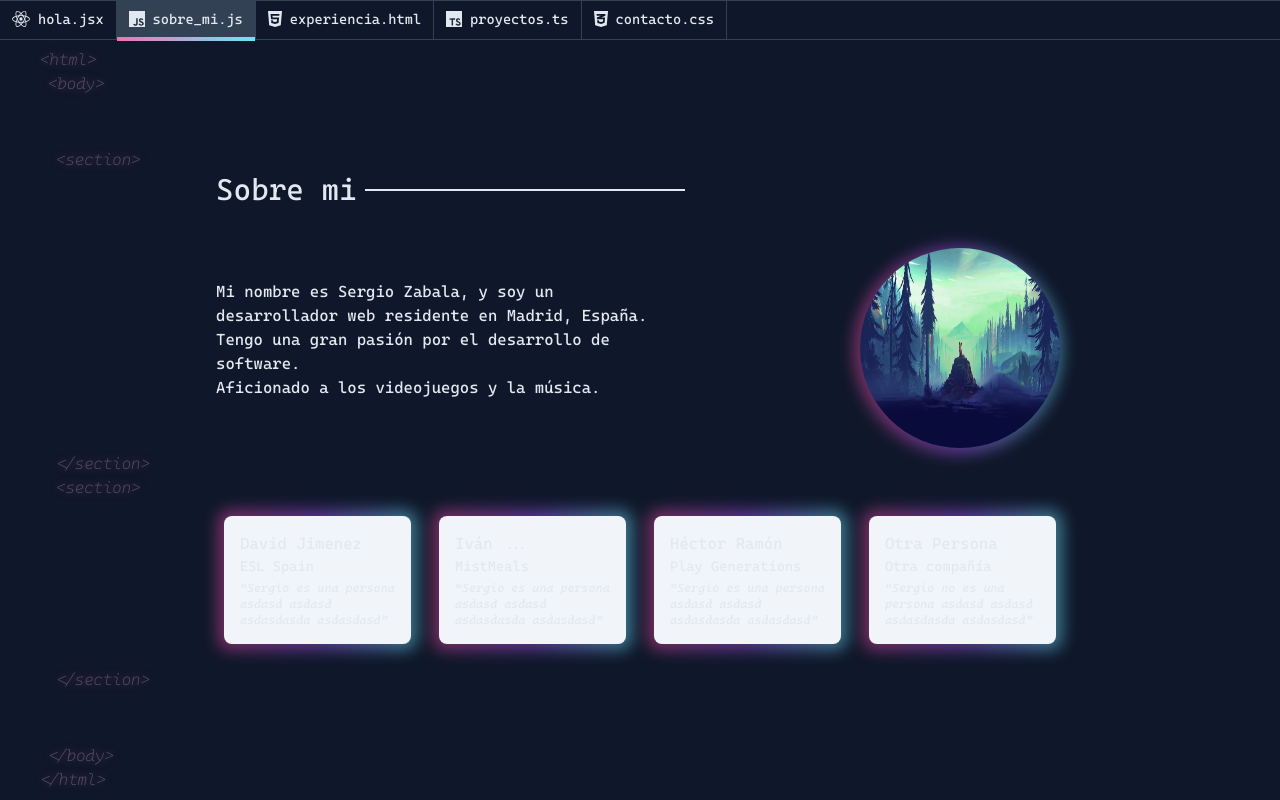
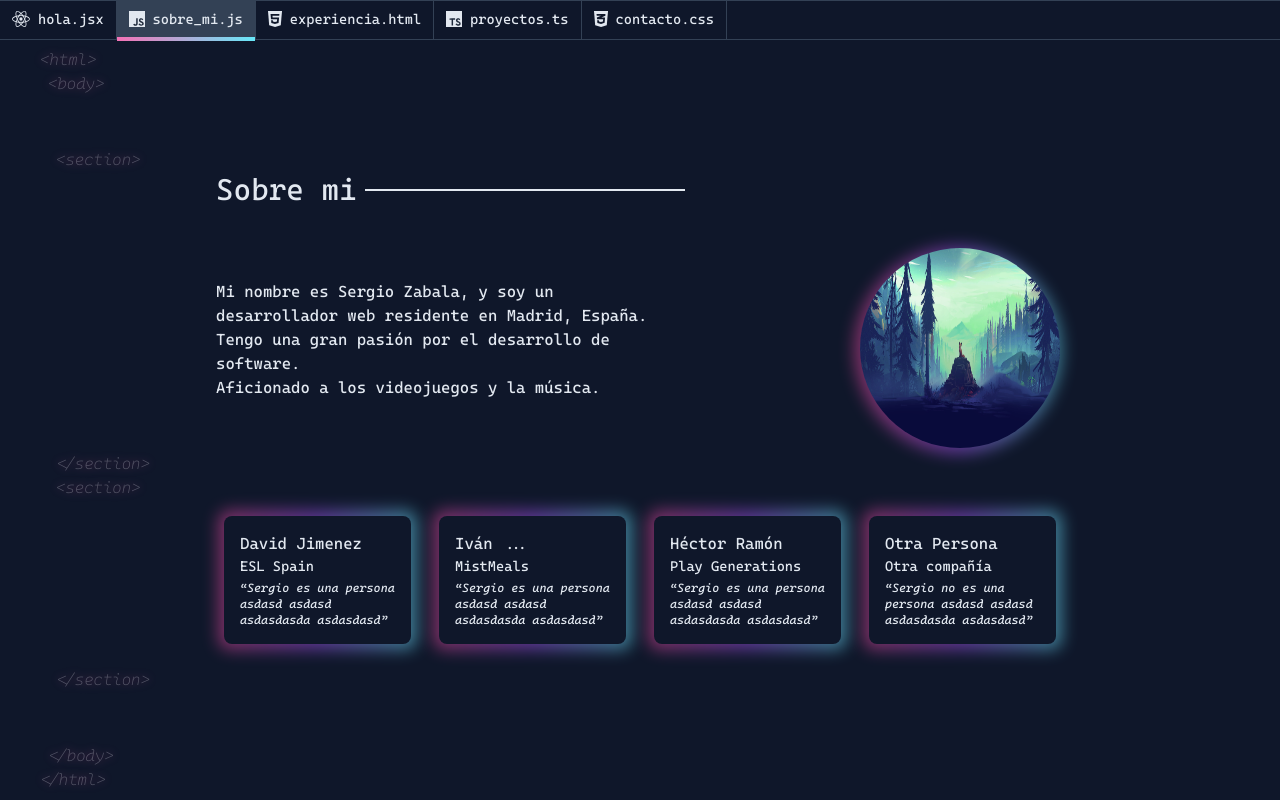
Before and after one commit to kyubiful/personal-landing, a React (Vite) app: page /about in a window 1280 px wide. Built offline with nearby package versions, Linux system fonts and the light colour scheme.

Commit message:
🐛 fix: fix background color

```diff
--- a/src/components/OpinionCard/index.jsx
+++ b/src/components/OpinionCard/index.jsx
@@ -4,7 +4,7 @@ export const OpinionCard = ({ name, company, text, companyUrl }) => {
       <div className="absolute inset-0.5 group-hover:inset-0 dark:inset-1 dark:group-hover:inset-0.5 bg-gradient-to-r from-pink-500 via-purple-500 to-cyan-300 opacity-50 group-hover:opacity-60 transition duration-900 rounded-xl blur mb-2">
       </div>
       <div className="transform h-full transition-all rounded-xl w-full p-2 mb-2">
-        <div className="h-full w-full bg-slate-100 dark:bg-slate-900 rounded-lg p-4">
+        <div className="h-full w-full bg-slate-100 bg-slate-900 rounded-lg p-4">
           <h3 className="text-m">{name}</h3>
           <h5 className="text-sm">
             <a data-testid="companyUrl" href={companyUrl}>{company}</a>
```
